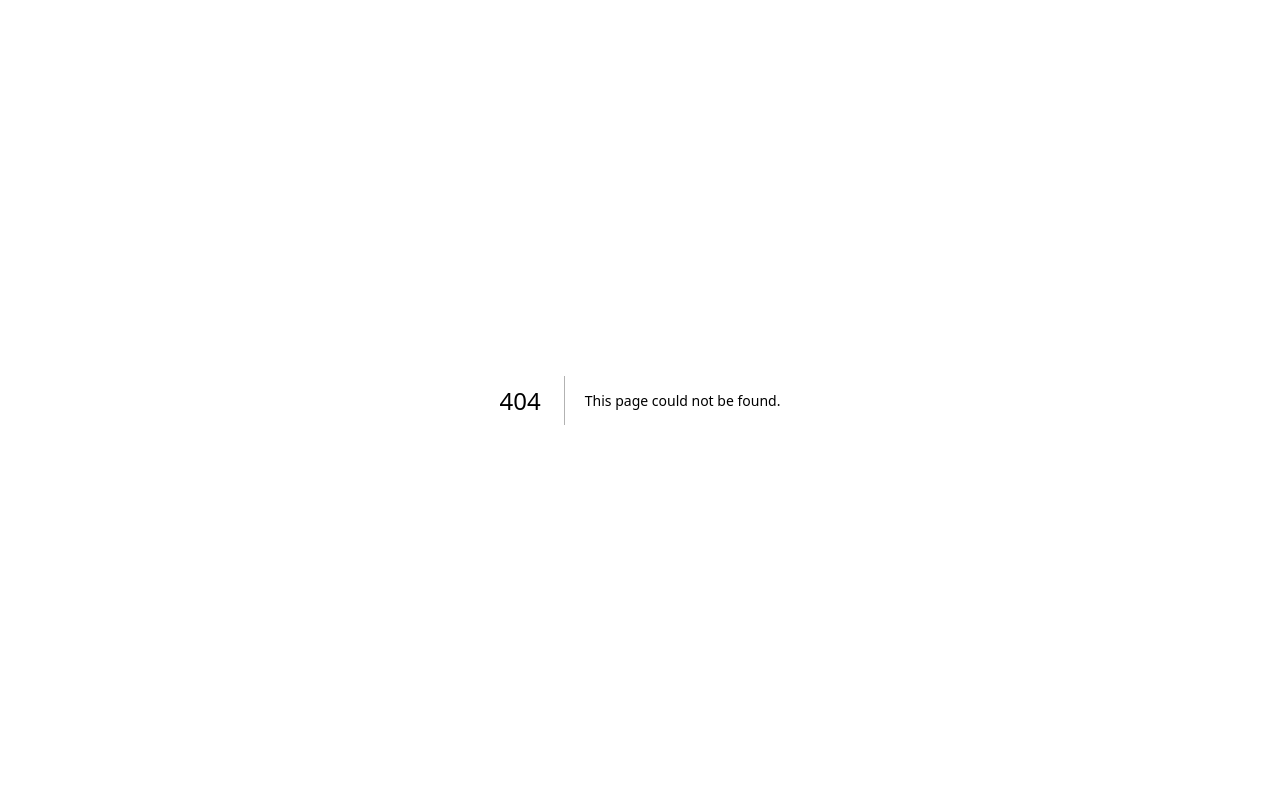
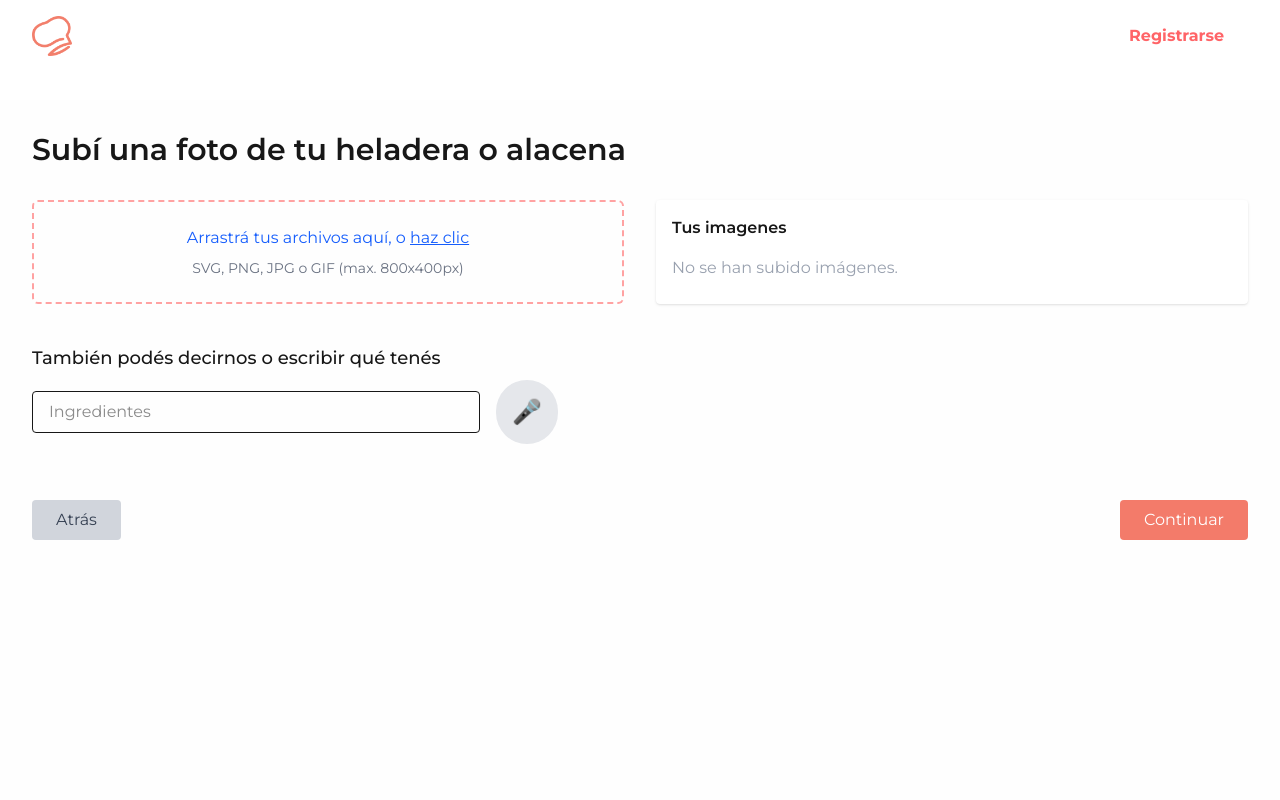
Before and after one commit to adigio/cuoco-ui, a Next.js app: page /recipe-generator in a window 1280 px wide. Before the commit this address had no page. Shown: the top 800 px of the page. Built offline with nearby package versions, Linux system fonts and the light colour scheme.

Commit message:
feat(PC-49): init page

```diff
--- /dev/null
+++ b/src/app/recipe-generator/page.js
@@ -0,0 +1,153 @@
+'use client';
+
+import Footer from '@/components/landing/Footer';
+import NavbarLanding from '@/components/navbars/NavbarLanding';
+import React, { useState } from 'react';
+
+export default function RecipeGeneratorPage() {
+    const [images, setImages] = useState([]);
+    const [ingredient, setIngredient] = useState('');
+    const [ingredients, setIngredients] = useState([]);
+
+    const handleImageUpload = (e) => {
+        const files = Array.from(e.target.files);
+        setImages(prev => [...prev, ...files]);
+        console.log("files", files);
+    };
+
+    const handleInputChange = (e) => {
+        setIngredient(e.target.value);
+    };
+
+    const handleIngredientKeyPress = (e) => {
+        if (e.key === 'Enter' && ingredient.trim() !== '') {
+            e.preventDefault();
+            setIngredients(prev => [...prev, ingredient.trim()]);
+            setIngredient('');
+        }
+    };
+
+    const handleVoiceInput = () => {
+        const SpeechRecognition = window.SpeechRecognition || window.webkitSpeechRecognition;
+
+        if (!SpeechRecognition) {
+            alert('Tu navegador no soporta reconocimiento de voz.');
+            return;
+        }
+
+        const recognition = new SpeechRecognition();
+        recognition.lang = 'es-ES';
+        recognition.interimResults = false;
+        recognition.maxAlternatives = 1;
+
+        recognition.start();
+
+        recognition.onresult = (event) => {
+            const transcript = event.results[0][0].transcript;
+            setIngredients(prev => [...prev, transcript.trim()]);
+        };
+
+        recognition.onerror = (event) => {
+            console.error('Error de reconocimiento de voz:', event.error);
+        };
+    };
+
+    const handleRemoveIngredient = (indexToRemove) => {
+        setIngredients(prev => prev.filter((_, index) => index !== indexToRemove));
+    };
+
+
+
+    return (
+        <div className="min-h-screen overflow-x-hidden">
+            <NavbarLanding />
+            <main className="min-h-screen p-8 mt-25 bg-[#fefefe]">
+                {/* Encabezado */}
+                <div className="flex justify-between items-center mb-8">
+                    <h1 className="text-3xl font-semibold">Subí una foto de tu heladera o alacena</h1>
+                </div>
+
+                <div className="grid grid-cols-1 md:grid-cols-2 gap-8">
+                    {/* Upload box */}
+                    <div className="border-2 border-dashed border-red-300 p-6 rounded-md text-center">
+                        <input
+                            type="file"
+                            accept="image/*"
+                            multiple
+                            onChange={handleImageUpload}
+                            className="hidden"
+                            id="upload-input"
+                        />
+                        <label htmlFor="upload-input" className="cursor-pointer text-blue-600">
+                            Arrastrá tus archivos aquí, o <span className="underline">haz clic</span>
+                        </label>
+                        <p className="text-sm text-gray-500 mt-2">SVG, PNG, JPG o GIF (max. 800x400px)</p>
+                    </div>
+
+                    {/* Vista previa de imágenes */}
+                    <div className="bg-white shadow rounded p-4 overflow-y-auto max-h-[400px]">
+                        <h2 className="font-semibold mb-4">Tus imagenes</h2>
+                        {images.length === 0 && <p className="text-gray-400">No se han subido imágenes.</p>}
+                        <div className="flex flex-col gap-4">
+                            {images.map((img, idx) => (
+                                <img
+                                    key={idx}
+                                    src={URL.createObjectURL(img)}
+                                    alt={`imagen-${idx}`}
+                                    className="w-full object-cover rounded shadow"
+                                />
+                            ))}
+                        </div>
+                    </div>
+                </div>
+
+                {/* Ingredientes */}
+                <div className="mt-10">
+                    <h2 className="text-lg font-medium mb-2">También podés decirnos o escribir qué tenés</h2>
+                    <div className="flex items-center gap-4 flex-wrap">
+                        <input
+                            type="text"
+                            placeholder="Ingredientes"
+                            value={ingredient}
+                            onChange={handleInputChange}
+                            onKeyDown={handleIngredientKeyPress}
+                            className="border rounded px-4 py-2 w-full max-w-md"
+                        />
+                        <button
+                            onClick={handleVoiceInput}
+                            className="bg-gray-200 p-4 rounded-full text-2xl"
+                            title="Decir ingredientes"
+                        >
+                            🎤
+                        </button>
+                    </div>
+
+                    {/* Lista de ingredientes (chips) */}
+                    <div className="flex flex-wrap gap-2 mt-4">
+                        {ingredients.map((item, idx) => (
+                            <span
+                                key={idx}
+                                className="bg-gray-200 text-sm px-3 py-1 rounded-full flex items-center gap-2"
+                            >
+                                {item}
+                                <button
+                                    onClick={() => handleRemoveIngredient(idx)}
+                                    className="text-gray-600 hover:text-red-500 font-bold"
+                                    title="Eliminar"
+                                >
+                                    ×
+                                </button>
+                            </span>
+                        ))}
+                    </div>
+                </div>
+
+                <div className="flex justify-between mt-10">
+                    <button className="bg-gray-300 text-gray-700 px-6 py-2 rounded cursor-pointer">Atrás</button>
+                    <button className="bg-[#f37b6a] text-white px-6 py-2 rounded cursor-pointer">Continuar</button>
+                </div>
+            </main>
+            <Footer />
+        </div>
+    );
+}
```
